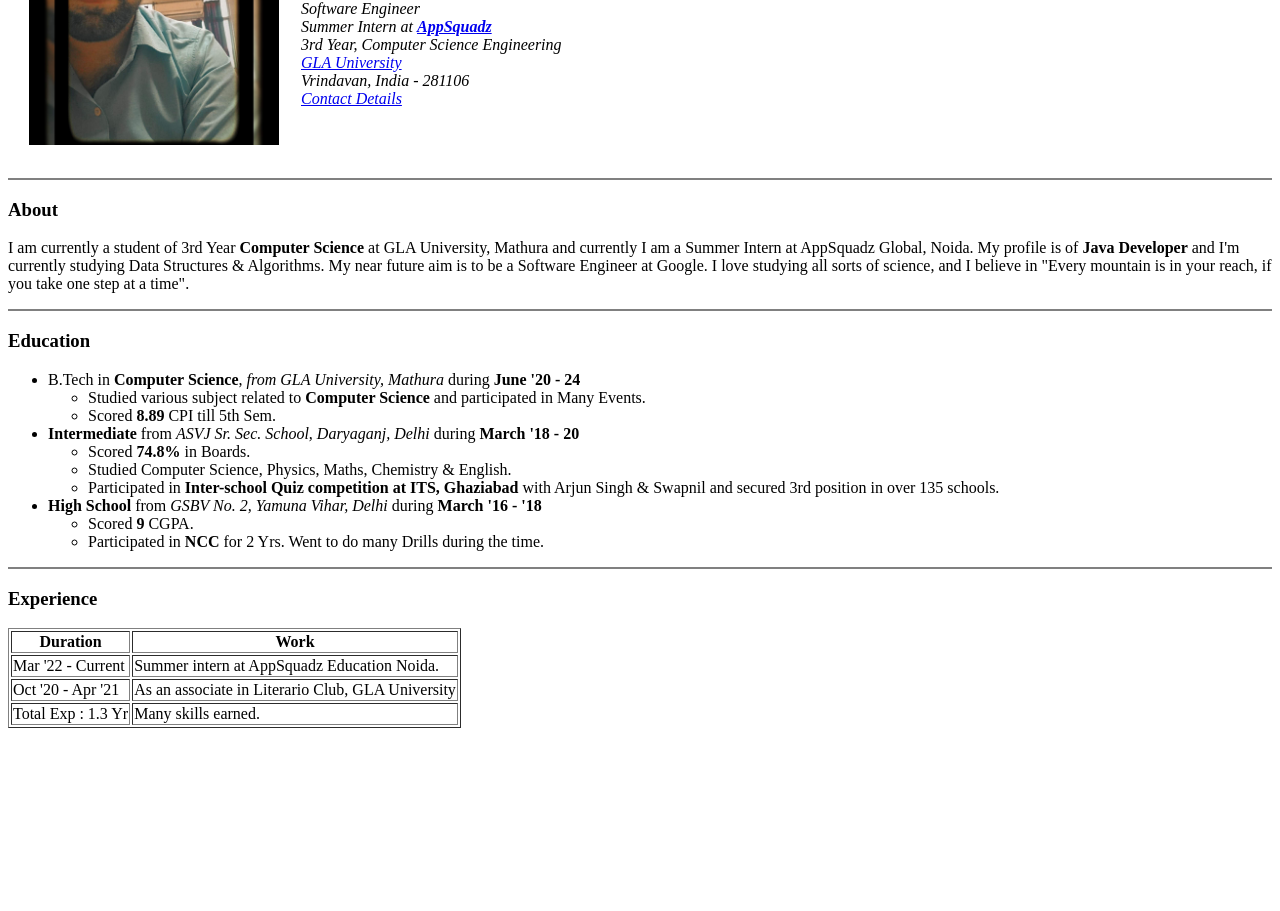
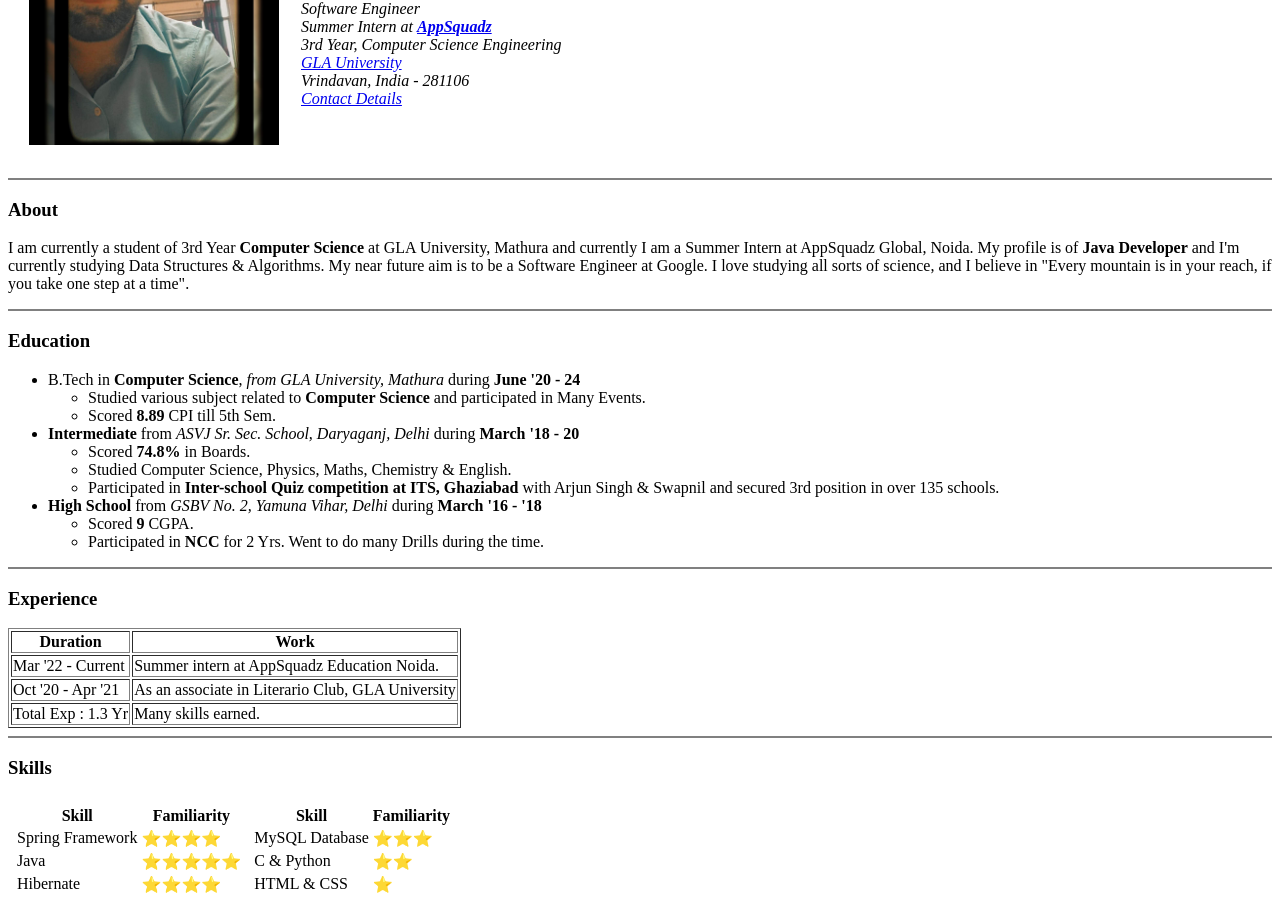
Before and after one commit to aryan-upa/HTML_Personal_Site, a plain HTML site: page index.html in a window 1280 px wide. Shown: the part 134-1045 px from the top of the page. Before the commit the page ends 870 px from the top, so only its background shows below. Drawn offline with Linux system fonts and the light colour scheme.

Commit message:
Added Skills table.

```diff
--- a/index.html
+++ b/index.html
@@ -102,7 +102,7 @@
       </ul>
     </li>
   </ul>
-  <hr size="2" noshade/>
+  <hr size="2" noshade>
   <h3>Experience</h3>
   <table border="1px">
     <thead>
@@ -128,6 +128,60 @@
       </tr>
     </tfoot>
   </table>
+  <hr size="2" noshade>
+  <h3>Skills</h3>
+  <table cellspacing="5">
+    <tr>
+      <td>
+        <table>
+          <thead>
+            <tr>
+              <th>Skill</th>
+              <th>Familiarity</th>
+            </tr>
+          </thead>
+          <tbody>
+            <tr>
+              <td>Spring Framework</td>
+              <td>⭐⭐⭐⭐</td>
+            </tr>
+            <tr>
+              <td>Java</td>
+              <td>⭐⭐⭐⭐⭐</td>
+            </tr>
+            <tr>
+              <td>Hibernate</td>
+              <td>⭐⭐⭐⭐</td>
+            </tr>
+          </tbody>
+        </table>
+      </td>
+      <td>
+        <table>
+          <thead>
+          <tr>
+            <th>Skill</th>
+            <th>Familiarity</th>
+          </tr>
+          </thead>
+          <tbody>
+            <tr>
+              <td>MySQL Database</td>
+              <td>⭐⭐⭐</td>
+            </tr>
+            <tr>
+              <td>C & Python</td>
+              <td>⭐⭐</td>
+            </tr>
+            <tr>
+              <td>HTML & CSS</td>
+              <td>⭐</td>
+            </tr>
+          </tbody>
+        </table>
+      </td>
+    </tr>
+  </table>
 </body>
 
 </html>
```
